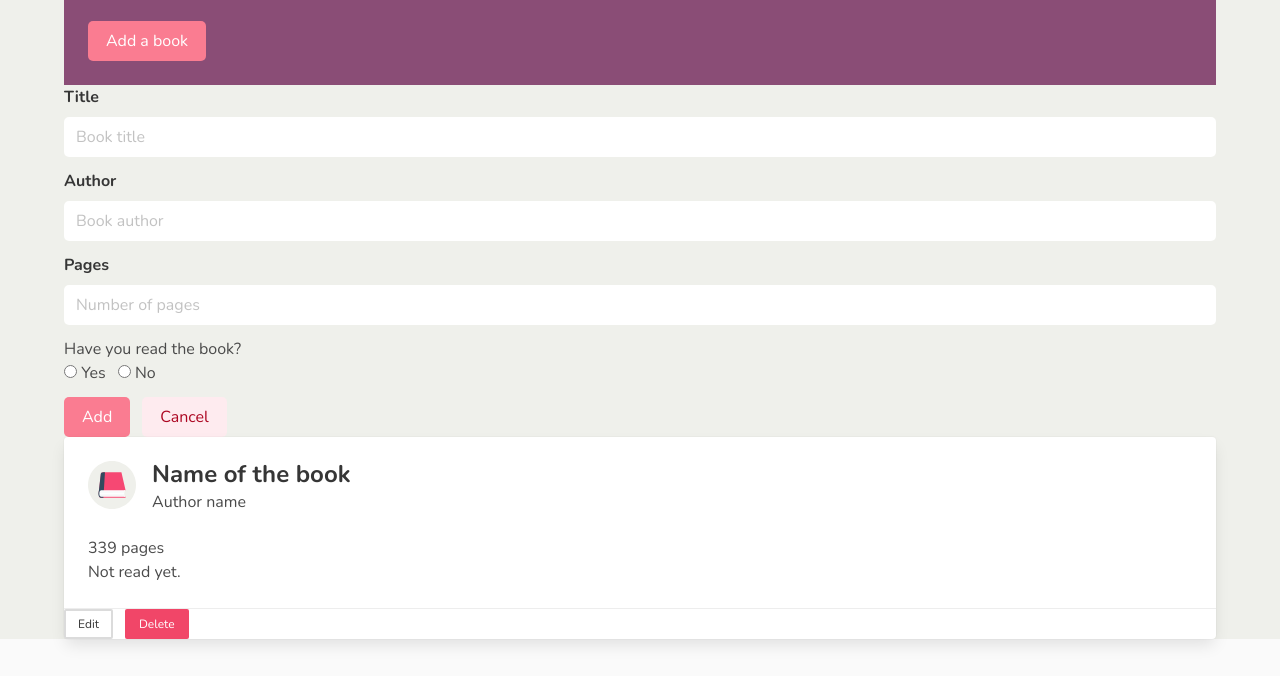
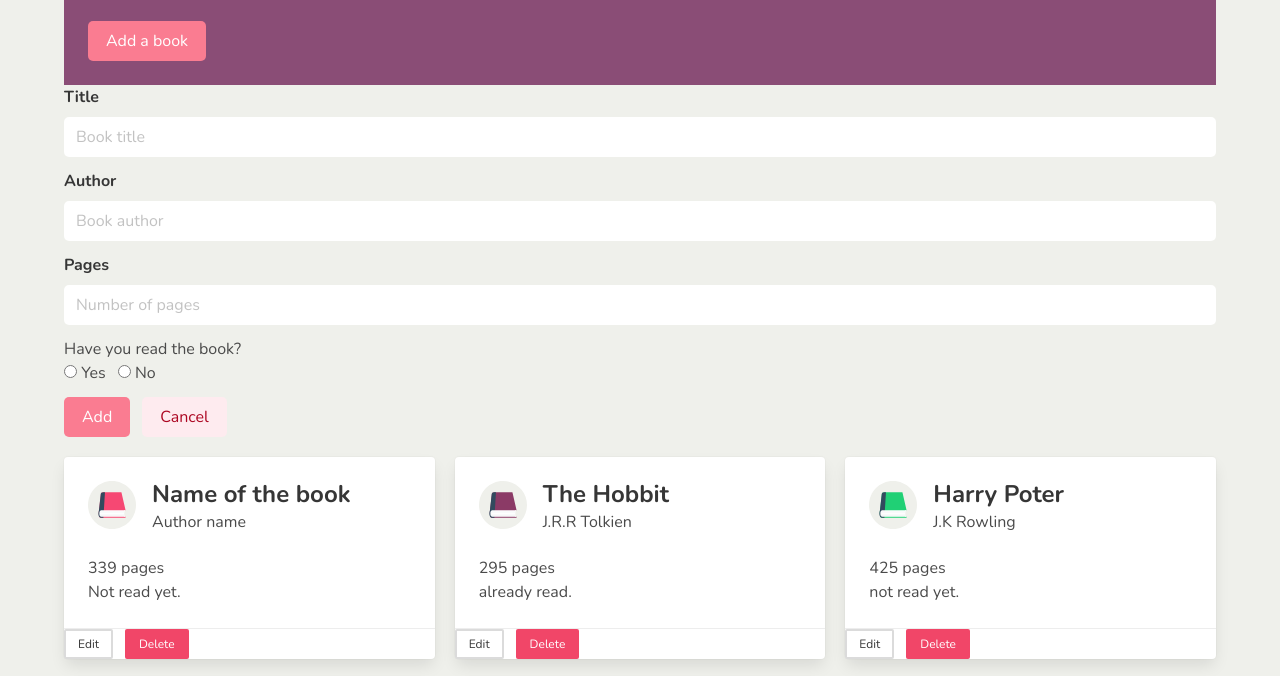
Before and after one commit to edesgree/odin-library-app, a website: page public/index.html in a window 1280 px wide. Shown: the part 92-768 px from the top of the page. Drawn offline with nearby package versions, Linux system fonts and the light colour scheme.

Commit message:
loop book collection and display in html

```diff
--- a/public/script.js
+++ b/public/script.js
@@ -1,9 +1,98 @@
 // app
 const app = () => {
     const iconsBook = document.querySelectorAll(".icon-book .icon-book-cover");
-
+    const books = document.querySelector(".books");
     //color random for each new book icon
     iconsBook.forEach(icon => icon.setAttribute("style","fill-rule:evenodd;clip-rule:evenodd;fill:rgb("+rand(255)+", "+rand(255)+", "+rand(255)+")"));
+
+    function Book(name, author, pages, read) {
+        this.name = name;
+        this.author = author;
+        this.pages = pages;
+        this.read = read;
+        if (read == false) {
+            this.read = "not read yet"
+        } else {
+            this.read = "already read"
+        }
+        this.info = function () {
+            return `
+            <div class="card">
+
+            <div class="card-content">
+              <div class="media">
+                <div class="media-left">
+                  <figure class="image is-48x48">
+                    <svg
+                      height="48px" class="icon-book" id="Layer_1" style="enable-background:new 0 0 512 512;" version="1.1"
+                      viewBox="0 0 512 512" width="48px" xml:space="preserve" xmlns="http://www.w3.org/2000/svg"
+                      xmlns:xlink="http://www.w3.org/1999/xlink">
+                      <g>
+                        <path
+                          d="M512,255.999C512,114.483,397.427,0,255.811,0   C114.577,0,0,114.483,0,255.999C0,397.118,114.577,512,255.811,512C397.427,512,512,397.118,512,255.999L512,255.999z"
+                          class="icon-bg" style="fill-rule:evenodd;clip-rule:evenodd;fill:#EFF0EB;" />
+                        <path class="icon-book-cover"
+                          d="M162.709,118.858h193.736l44.16,193.987h-16.308l-0.399,68.771   h16.707v11.528H138.449c-25.064-1.989-22.68-46.107-23.872-58.038l21.887-197.172C136.464,129.192,145.604,118.858,162.709,118.858   L162.709,118.858z"
+                          style="fill-rule:evenodd;clip-rule:evenodd;fill:rgb(${rand(255)}, ${rand(255)}, ${rand(255)})" />
+                        <path
+                          d="M162.709,118.858h18.313L164.3,393.146h-25.851   c-30.628-3.583-31.422-51.679-21.886-77.916l19.9-177.294C136.464,129.192,145.604,118.858,162.709,118.858L162.709,118.858z"
+                          style="fill-rule:evenodd;clip-rule:evenodd;fill:#324A5E;" />
+                        <path
+                          d="M141.632,312.846H395.44   c-11.542,23.453-11.143,46.904,0,69.564H141.632C114.577,382.41,114.577,312.846,141.632,312.846L141.632,312.846z"
+                          style="fill-rule:evenodd;clip-rule:evenodd;fill:#FEFEFE;" />
+                        <path
+                          d="M125.321,325.969h264.951   c-0.398,0.789-0.398,1.587-0.794,2.383H124.527C124.926,327.556,124.926,326.758,125.321,325.969L125.321,325.969z    M388.286,333.521c0,0.793,0,1.191-0.398,1.984H122.542c0-0.793,0.395-1.191,0.395-1.984H388.286z M387.489,340.678   c-0.396,0.789-0.396,1.586-0.396,1.98H121.35c0.395-0.395,0.395-1.191,0.395-1.98H387.489z M387.094,348.229   c0,0.395,0,1.191,0,1.985H121.35c0-0.794,0-1.591,0-1.985H387.094z M387.489,355.383c0,0.793,0,1.59,0,1.984H122.143   c0-0.395-0.398-1.191-0.398-1.984H387.489z M388.682,362.536c0,0.797,0.398,1.595,0.398,2.383H123.734   c-0.399-0.788-0.399-1.586-0.399-2.383H388.682z M390.671,370.092c0,0.793,0.396,1.191,0.396,1.984H127.312   c-0.399-0.394-0.798-0.793-1.192-1.191c-0.399-0.395-0.399-0.793-0.399-0.793H390.671z"
+                          style="fill-rule:evenodd;clip-rule:evenodd;fill:#ECF0F1;" />
+                      </g>
+                    </svg>
+                  </figure>
+                </div>
+                <div class="media-content">
+                  <p class="title is-4">${this.name}</p>
+                  <p class="subtitle is-6">${this.author}</p>
+                </div>
+              </div>
+
+              <div class="content">
+              ${this.pages} pages<br>
+              ${this.read}.
+              </div>
+
+            </div>
+            <footer class="card-footer">
+              <div class="field is-grouped">
+
+                <p class="control">
+                  <button class="button is-small ">
+                    Edit
+                  </button>
+                </p>
+                <p class="control">
+                  <button class="button is-small is-danger">
+                    Delete
+                  </button>
+                </p>
+              </div>
+            </footer>
+          </div>`
+
+        }
+    }
+    const book1 = new Book('The Hobbit', 'J.R.R Tolkien', 295, true);
+    const book2 = new Book('Harry Poter', 'J.K Rowling', 425, false);
+    const book3 = new Book('20000 lieues sous les mers', 'J. Verne', 400, true);
+    const book4 = new Book('l\'ile aux trésors', 'R. Stevenson', 540, false);
+    const collection = [book1,book2,book3,book4];
+
+    // "The Hobbit by J.R.R. Tolkien, 295 pages, not read yet"
+
+
+    for (let i = 0; i < collection.length; i++) {
+
+       books.innerHTML+=collection[i].info();
+
+
+    }
 
 }
 function rand(max) {
--- a/src/sass/main.scss
+++ b/src/sass/main.scss
@@ -4,18 +4,22 @@ body {
     font-family: $family-primary;
 }
 
-
 // card book
-.card{
-    .card-content{
-        .image{
-.is-48X48{
-    svg{
-        height: 48px;
-        width: 48px;
-
-    }
+.books {
+    display: grid;
+    gap: 20px;
+    grid-template-columns: 1fr 1fr 1fr;
+    padding: 20px 0;
 }
+.card {
+    .card-content {
+        .image {
+            .is-48X48 {
+                svg {
+                    height: 48px;
+                    width: 48px;
+                }
+            }
         }
     }
 }
```
Also changed, not shown: public/index.html (+1 -0 lines), public/css/style.css.
